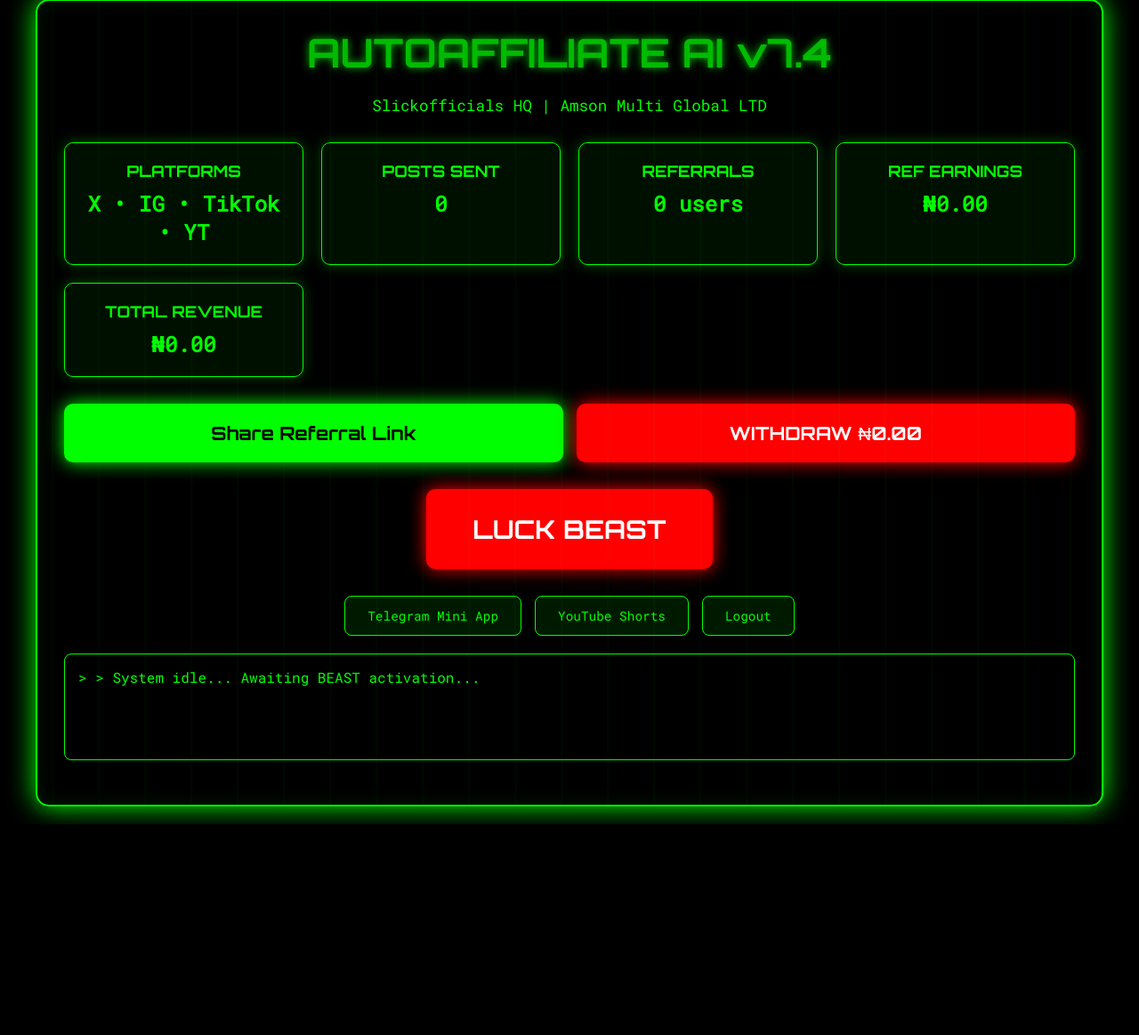
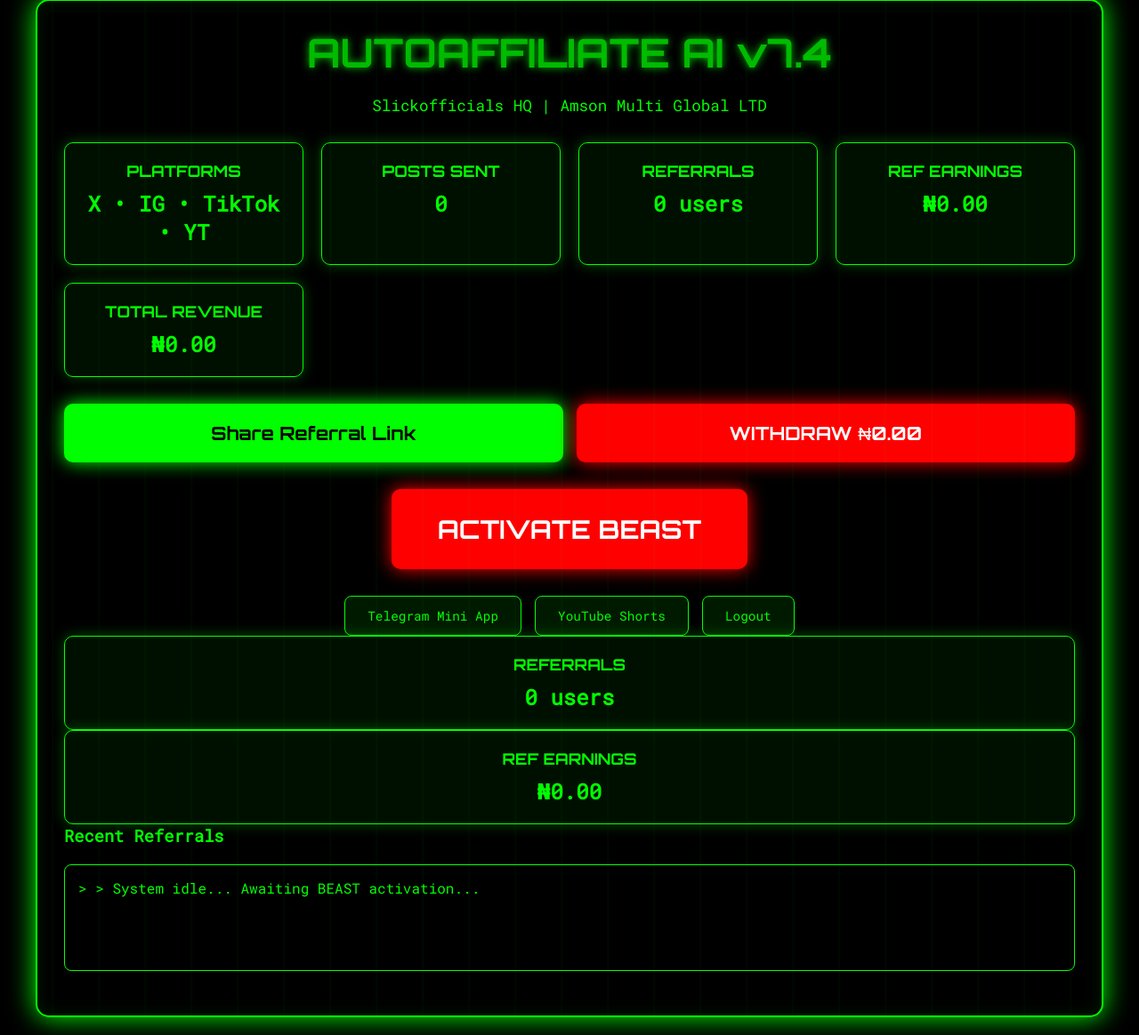
Before and after one commit to slickofficials/AUTOAFFILIATE-AI-v7.0, a Flask app: page /dashboard in a window 1280 px wide. Shown: the part 21-1185 px from the top of the page at 89% size. Before the commit the page ends 948 px from the top, so only its background shows below. Run offline with Flask 3, Linux system fonts and the light colour scheme; the visitor is signed in with stand-in values (Sample User, id 1); data that the repository does not hold is empty; some libraries are stand-ins or nearby versions.

Commit message:
Update dashboard.html

```diff
--- a/templates/dashboard.html
+++ b/templates/dashboard.html
@@ -190,7 +190,7 @@
 
         <div style="text-align:center;">
             <div class="btn btn-red" onclick="launchBeast()" style="display:inline-block; font-size:1.8em; padding:25px 50px;">
-                LUCK BEAST
+                ACTIVATE BEAST
             </div>
         </div>
 
@@ -199,6 +199,21 @@
             <a href="/youtube_auth">YouTube Shorts</a>
             <a href="/logout">Logout</a>
         </div>
+     <div class="stat-card">
+    <h3>REFERRALS</h3>
+    <p>{{ referrals }} users</p>
+</div>
+
+<div class="stat-card">
+    <h3>REF EARNINGS</h3>
+    <p>₦{{ "%.2f" % ref_earnings }}</p>
+</div>
+<h3>Recent Referrals</h3>
+<ul>
+    {% for ref in ref_list %}
+    <li>{{ ref['referred_email'] }} - ₦{{ "%.2f" % ref['reward'] }} on {{ ref['created_at'] }}</li>
+    {% endfor %}
+</ul>
 
         <div class="terminal" id="terminal">
             > System idle... Awaiting BEAST activation...
```
